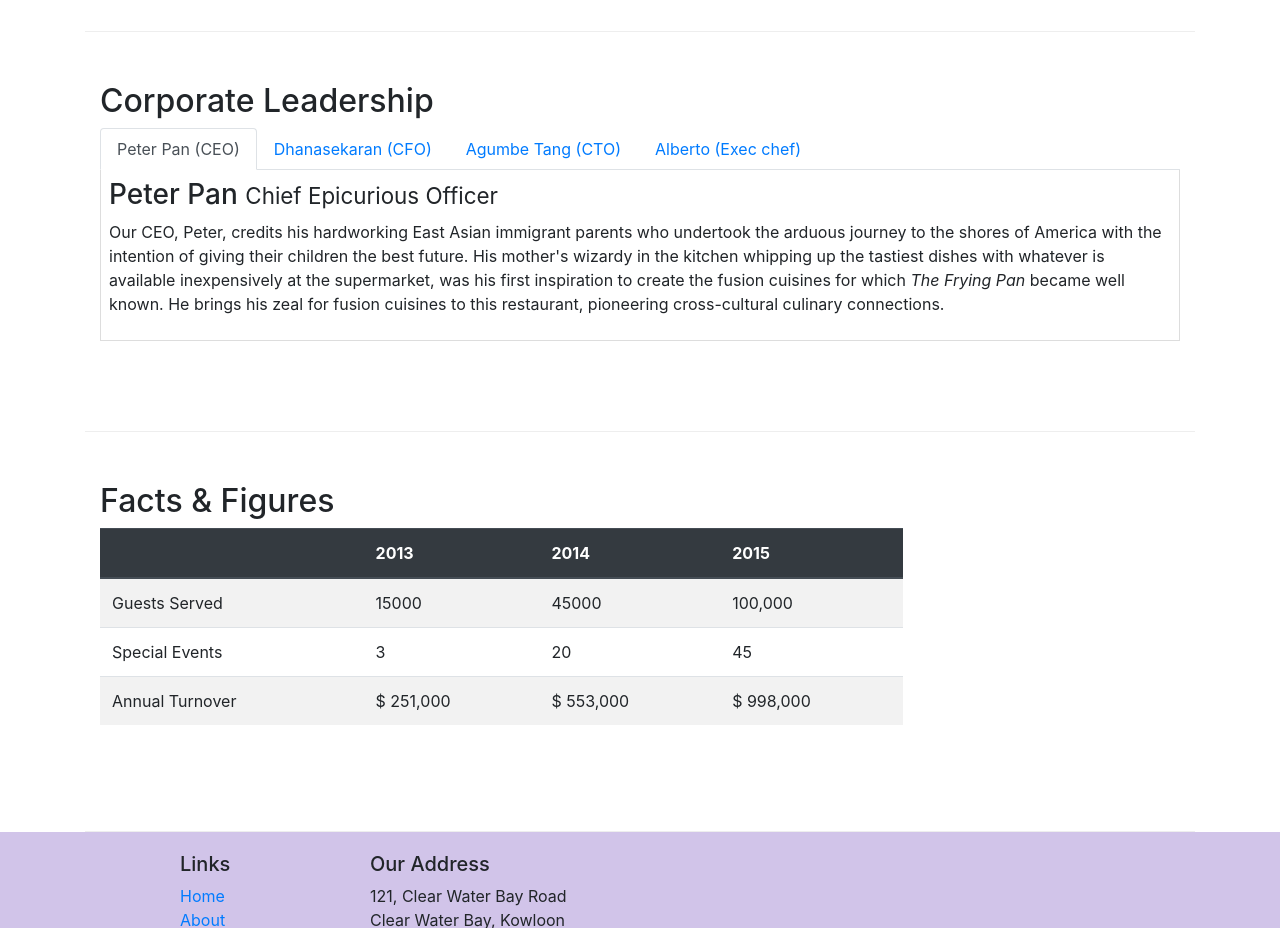
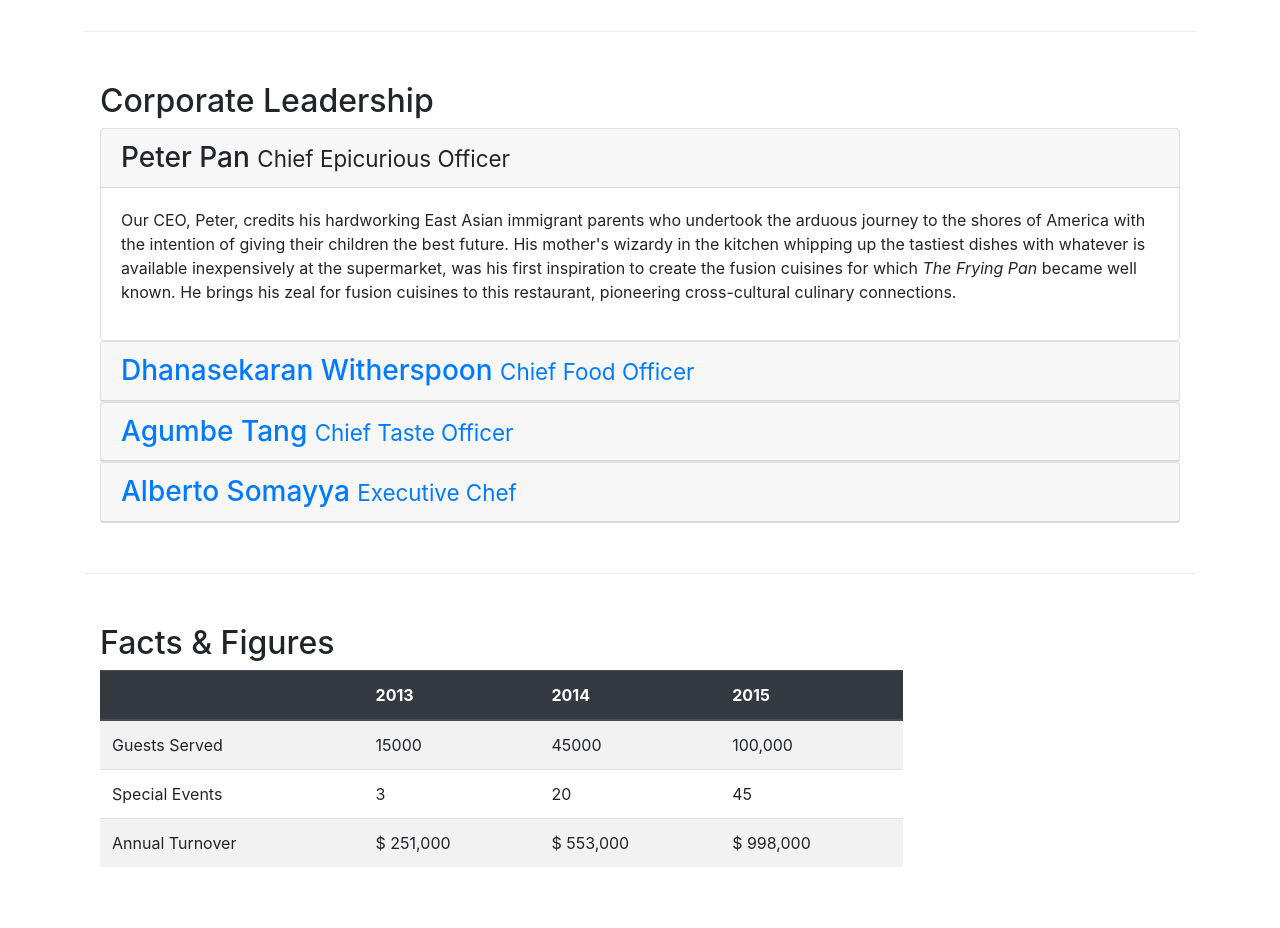
Before and after one commit to thevipuljha/restaurant-demo, a website: page aboutus.html in a window 1280 px wide. Shown: the part 940-1868 px from the top of the page. Drawn offline with nearby package versions, Linux system fonts and the light colour scheme.

```diff
--- a/aboutus.html
+++ b/aboutus.html
@@ -146,87 +146,111 @@
       <div class="row row-content">
         <div class="col-sm-12">
           <h2>Corporate Leadership</h2>
-          <ul class="nav-tabs nav">
-            <li class="nav-item">
-              <a
-                href="#peter"
-                class="nav-link active"
-                role="tab"
-                data-toggle="tab"
-                >Peter Pan (CEO)</a
-              >
-            </li>
-            <li class="nav-item">
-              <a href="#danny" class="nav-link" role="tab" data-toggle="tab"
-                >Dhanasekaran (CFO)</a
-              >
-            </li>
-            <li class="nav-item">
-              <a href="#agumbe" class="nav-link" role="tab" data-toggle="tab"
-                >Agumbe Tang (CTO)</a
-              >
-            </li>
-            <li class="nav-item">
-              <a href="#alberto" class="nav-link" role="tab" data-toggle="tab"
-                >Alberto (Exec chef)</a
-              >
-            </li>
-          </ul>
-          <div class="tab-content">
-            <div class="tab-pane fade show active" role="tabpanel" id="peter">
-              <h3>Peter Pan <small>Chief Epicurious Officer</small></h3>
+          <div id="accordion">
+            <div class="card">
+              <div class="card-header" role="tab" id="peterhead">
+                <h3 class="mb-0">
+                  <a data-toggle="collapse" data-target="#peter">
+                    Peter Pan <small>Chief Epicurious Officer</small>
+                  </a>
+                </h3>
+              </div>
+              <div class="collapse show" id="peter" data-parent="#accordion">
+                <div class="card-body">
                   <p class="d-none d-sm-block">
                     Our CEO, Peter, credits his hardworking East Asian immigrant
                     parents who undertook the arduous journey to the shores of
                     America with the intention of giving their children the best
                     future. His mother's wizardy in the kitchen whipping up the
-                tastiest dishes with whatever is available inexpensively at the
-                supermarket, was his first inspiration to create the fusion
-                cuisines for which
-                <em>The Frying Pan</em> became well known. He brings his zeal
-                for fusion cuisines to this restaurant, pioneering
-                cross-cultural culinary connections.
+                    tastiest dishes with whatever is available inexpensively at
+                    the supermarket, was his first inspiration to create the
+                    fusion cuisines for which <em>The Frying Pan</em> became
+                    well known. He brings his zeal for fusion cuisines to this
+                    restaurant, pioneering cross-cultural culinary connections.
                   </p>
                 </div>
-            <div class="tab-pane fade" role="tabpanel" id="danny">
-              <h3>
+              </div>
+            </div>
+
+            <div class="card">
+              <div class="card-header" role="tab" id="dannyhead">
+                <h3 class="mb-0">
+                  <a
+                    class="collapsed"
+                    data-toggle="collapse"
+                    data-target="#danny"
+                  >
                     Dhanasekaran Witherspoon <small>Chief Food Officer</small>
+                  </a>
                 </h3>
+              </div>
+              <div class="collapse" id="danny" data-parent="#accordion">
+                <div class="card-body">
                   <p class="d-none d-sm-block">
                     Our CFO, Danny, as he is affectionately referred to by his
-                colleagues, comes from a long established family tradition in
-                farming and produce. His experiences growing up on a farm in the
-                Australian outback gave him great appreciation for varieties of
-                food sources. As he puts it in his own words,
+                    colleagues, comes from a long established family tradition
+                    in farming and produce. His experiences growing up on a farm
+                    in the Australian outback gave him great appreciation for
+                    varieties of food sources. As he puts it in his own words,
                     <em
                       >Everything that runs, wins, and everything that stays,
                       pays!</em
                     >
                   </p>
                 </div>
-            <div class="tab-pane fade" role="tabpanel" id="agumbe">
-              <h3>Agumbe Tang <small>Chief Taste Officer</small></h3>
+              </div>
+            </div>
+            <div class="card">
+              <div class="card-header" role="tab" id="agumbehead">
+                <h3 class="mb-0">
+                  <a
+                    class="collapsed"
+                    data-toggle="collapse"
+                    data-target="#agumbe"
+                  >
+                    Agumbe Tang <small>Chief Taste Officer</small>
+                  </a>
+                </h3>
+              </div>
+              <div class="collapse" id="agumbe" data-parent="#accordion">
+                <div class="card-body">
                   <p class="d-none d-sm-block">
-                Blessed with the most discerning gustatory sense, Agumbe, our
-                CTO, personally ensures that every dish that we serve meets his
-                exacting tastes. Our chefs dread the tongue lashing that ensues
-                if their dish does not meet his exacting standards. He lives by
-                his motto,
+                    Blessed with the most discerning gustatory sense, Agumbe,
+                    our CTO, personally ensures that every dish that we serve
+                    meets his exacting tastes. Our chefs dread the tongue
+                    lashing that ensues if their dish does not meet his exacting
+                    standards. He lives by his motto,
                     <em>You click only if you survive my lick.</em>
                   </p>
                 </div>
-            <div class="tab-pane fade" role="tabpanel" id="alberto">
-              <h3>Alberto Somayya <small>Executive Chef</small></h3>
+              </div>
+            </div>
+            <div class="card">
+              <div class="card-header" role="tab" id="albertohead">
+                <h3 class="mb-0">
+                  <a
+                    class="collapsed"
+                    data-toggle="collapse"
+                    data-target="#alberto"
+                  >
+                    Alberto Somayya <small>Executive Chef</small>
+                  </a>
+                </h3>
+              </div>
+              <div class="collapse" id="alberto" data-parent="#accordion">
+                <div class="card-body">
                   <p class="d-none d-sm-block">
-                Award winning three-star Michelin chef with wide International
-                experience having worked closely with whos-who in the culinary
-                world, he specializes in creating mouthwatering Indo-Italian
-                fusion experiences. He says,
+                    Award winning three-star Michelin chef with wide
+                    International experience having worked closely with whos-who
+                    in the culinary world, he specializes in creating
+                    mouthwatering Indo-Italian fusion experiences. He says,
                     <em>
-                  Put together the cuisines from the two craziest cultures, and
-                  you get a winning hit! Amma Mia!
+                      Put together the cuisines from the two craziest cultures,
+                      and you get a winning hit! Amma Mia!
                     </em>
                   </p>
+                </div>
+              </div>
             </div>
           </div>
         </div>
```
Also changed, not shown: contactus.html (+2 -2 lines), index.html (+41 -78 lines). Lines whose indentation alone changed are shown as unchanged.
